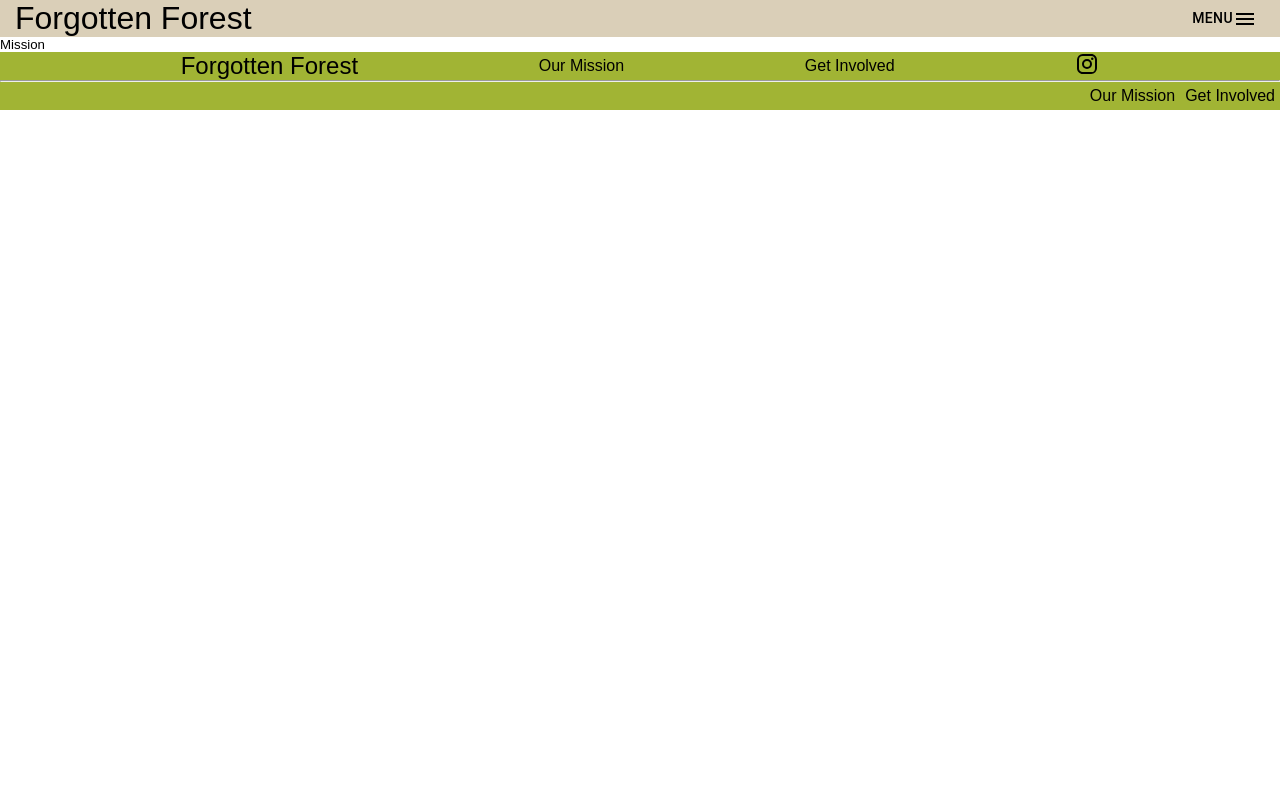
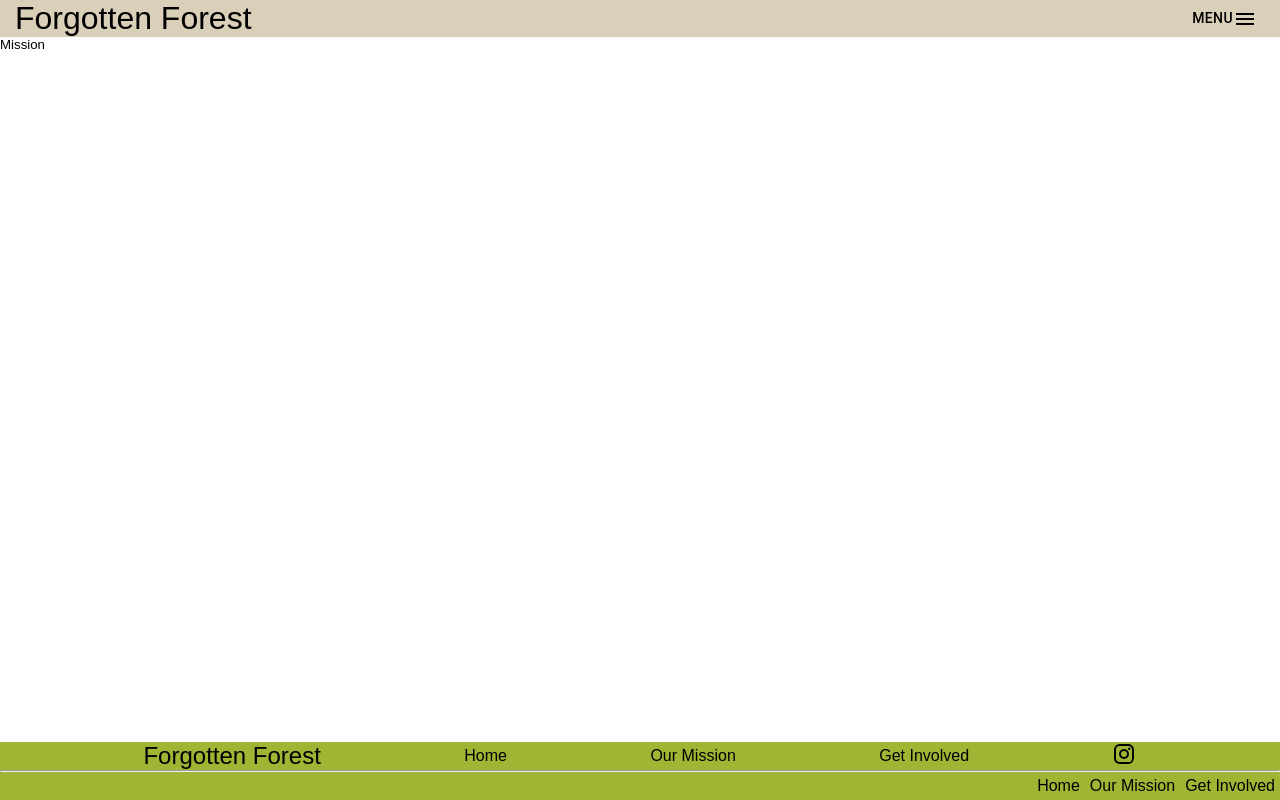
Before and after one commit to catalinuh/forgotten-forest, a React (Create React App) app: page /mission in a window 1280 px wide. Built offline with nearby package versions, Linux system fonts and the light colour scheme; a web font is replaced by a local one.

Commit message:
Footer sticks to bottom

```diff
--- a/src/App.scss
+++ b/src/App.scss
@@ -7,3 +7,11 @@
     font-weight: 400;
     font-style: normal;
 }
+
+html {
+    height: 100%;
+}
+body {
+    min-height: 100%;
+    position: relative;
+}
--- a/src/app/layout/footer/footer.scss
+++ b/src/app/layout/footer/footer.scss
@@ -1,11 +1,22 @@
 .footer {
     background-color: #a1b434;
-    position: relative;
+    position: absolute;
     left: 0;
     right: 0;
     bottom: 0;
     display: flex;
     flex-direction: column;
+
+    a:link,
+    a:visited,
+    a:active {
+        text-decoration: none;
+        color: #000000;
+    }
+
+    a:hover {
+        color: maroon;
+    }
 
     &__above {
         display: flex;
--- a/src/app/layout/footer/footer.tsx
+++ b/src/app/layout/footer/footer.tsx
@@ -1,3 +1,4 @@
+import { Link } from 'react-router-dom'
 import InstagramIcon from '@mui/icons-material/Instagram'
 
 import './footer.scss'
@@ -10,24 +11,32 @@ const Footer = () => {
                     <h2>Forgotten Forest</h2>
                 </div>
 
+                <Link to="/">
+                    <p>Home</p>
+                </Link>
+                <Link to="/mission">
+                    <p>Our Mission</p>
+                </Link>
+                <Link to="/get-involved">
+                    <p>Get Involved</p>
+                </Link>
                 <div>
-                    <p>Our Mission</p>
-                </div>
-                <div>
-                    <p>Get Involved</p>
-                </div>
-                <div>
-                    <InstagramIcon />
+                    <a href="https://www.instagram.com/forgottenforestpr">
+                        <InstagramIcon />
+                    </a>
                 </div>
             </div>
             <hr className="footer_divider" />
             <div className="footer__below">
-                <div className="footer__below--link">
+                <Link to="/" className="footer__below--link">
+                    <p>Home</p>
+                </Link>
+                <Link to="/mission" className="footer__below--link">
                     <p>Our Mission</p>
-                </div>
-                <div className="footer__below--link">
+                </Link>
+                <Link to="/get-involved" className="footer__below--link">
                     <p>Get Involved</p>
-                </div>
+                </Link>
             </div>
         </div>
     )
```
